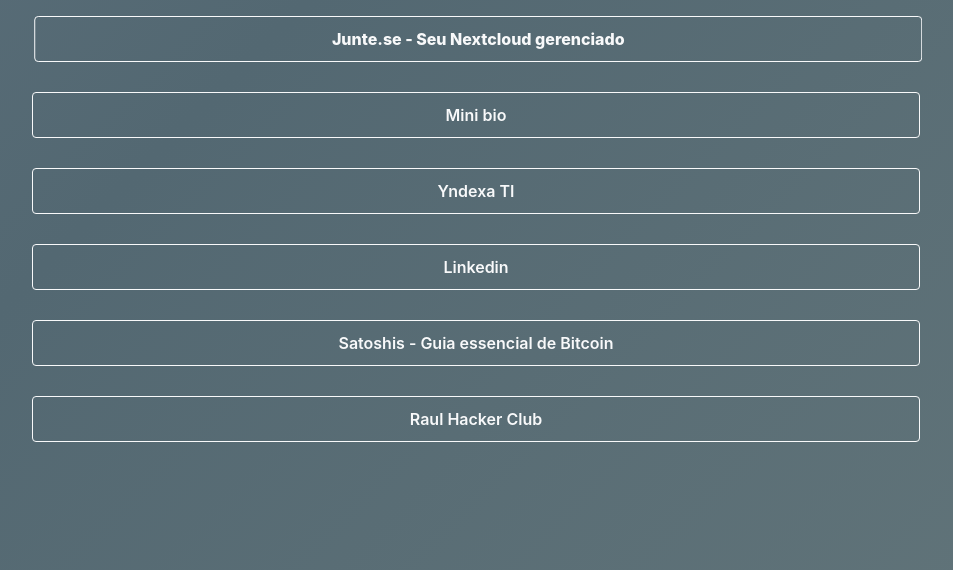
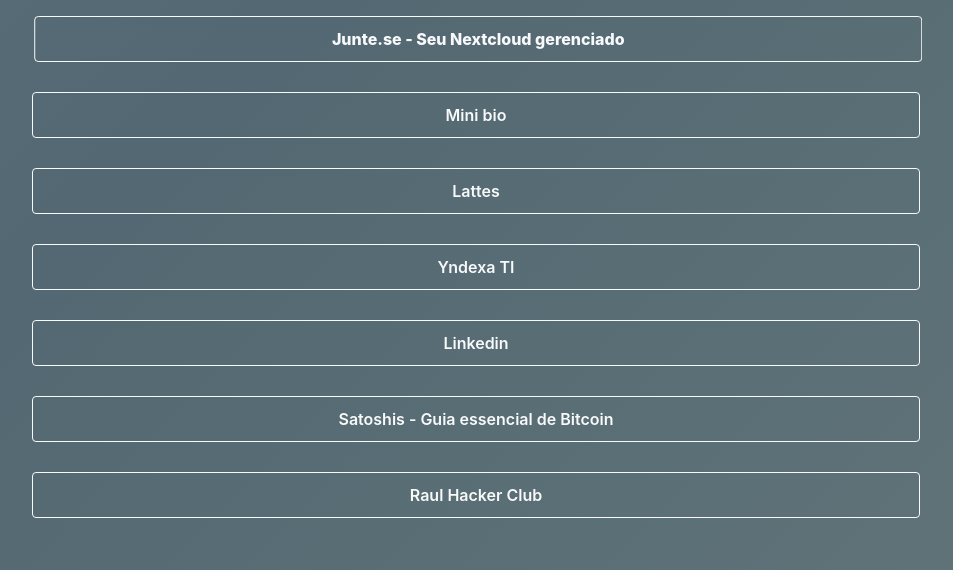
Before and after one commit to rsandrade/linktree, a plain HTML site: page index.html in a window 1280 px wide. Shown: the part 230-800 px from the top of the page, without its empty margins (164-1117 px from the left). Drawn offline with nearby package versions, Linux system fonts and the light colour scheme.

Commit message:
Update index.html

```diff
--- a/index.html
+++ b/index.html
@@ -32,6 +32,9 @@
                     <button onclick="location.href='https://bit.ly/feudo-org'" type="button" class="btn btn-outline-light" style="width: 80%; padding-top:10px; padding-bottom:10px; font-weight: 600;">Mini bio</button>
                 </div>
                 <div style="padding-bottom: 30px;">
+                    <button onclick="location.href='http://lattes.cnpq.br/5845598056866850'" type="button" class="btn btn-outline-light" style="width: 80%; padding-top:10px; padding-bottom:10px; font-weight: 600;">Lattes</button>
+                </div>
+                <div style="padding-bottom: 30px;">
                     <button onclick="location.href='https://bit.ly/YndexaTI'" type="button" class="btn btn-outline-light" style="width: 80%; padding-top:10px; padding-bottom:10px; font-weight: 600;">Yndexa TI</button>
                 </div>
                 <div style="padding-bottom: 30px;">
```
